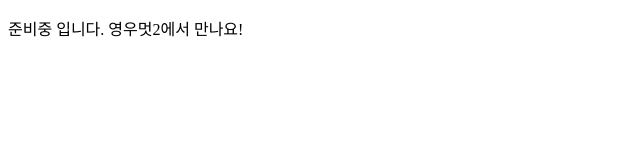
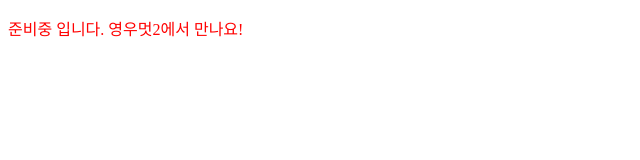
Before and after one commit to Davidkang1415/yum, a plain HTML site: page index.html in a window 1280 px wide. In both pictures the pointer is over the element "준비중 입니다. 영우멋2에서 만나요!". Shown: the whole page, without its empty margins (0-640 px from the left). Drawn offline with Linux system fonts and the light colour scheme.

Commit message:
Add CSS hover effect to paragraph
Add hover effect to paragraph text.

```diff
--- a/index.html
+++ b/index.html
@@ -3,6 +3,11 @@
   <title>
     영우멋 공식 사이트
   </title>
+  <style>
+    p:hover{
+      color:red
+    }
+  </style>
 </head>
 <body>
  <p>
```
